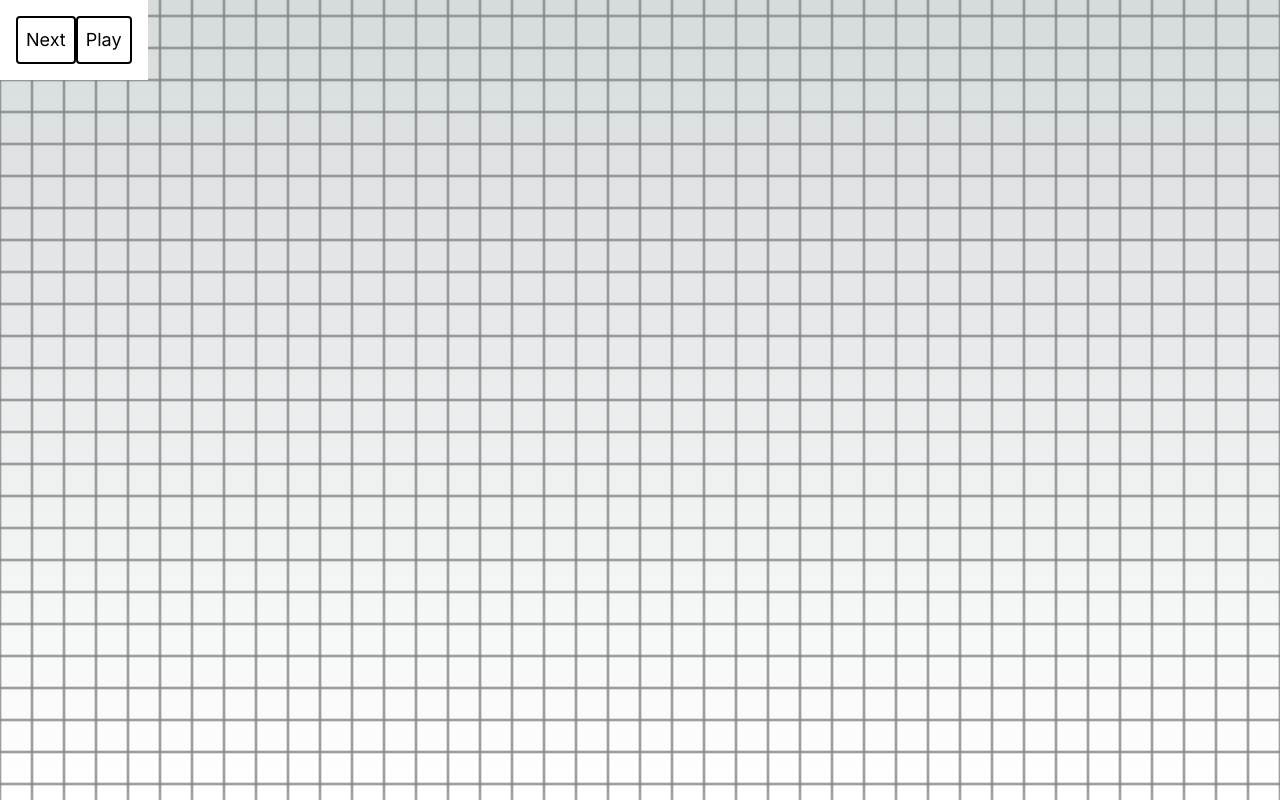
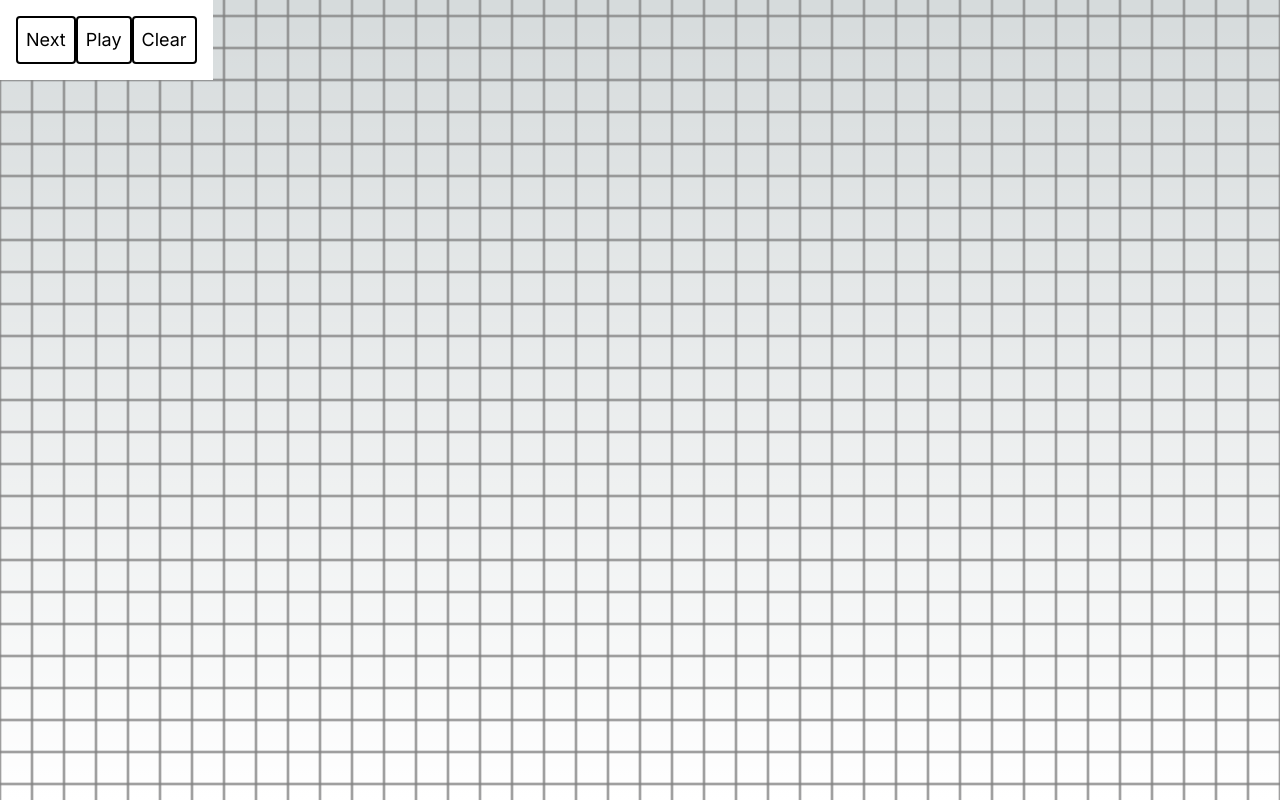
Before and after one commit to fizzy-drinks/life, a Next.js app: page /life in a window 1280 px wide. Built offline with nearby package versions, Linux system fonts and the light colour scheme.

Commit message:
Add clear button

```diff
--- a/src/components/GameOfLife.tsx
+++ b/src/components/GameOfLife.tsx
@@ -110,6 +110,12 @@ const GameOfLife = () => {
         >
           {playing ? 'Stop' : 'Play'}
         </button>
+        <button
+          onClick={() => setLiveCells({})}
+          className='rounded border-2 border-black p-2'
+        >
+          Clear
+        </button>
       </div>
     </>
   );
```
